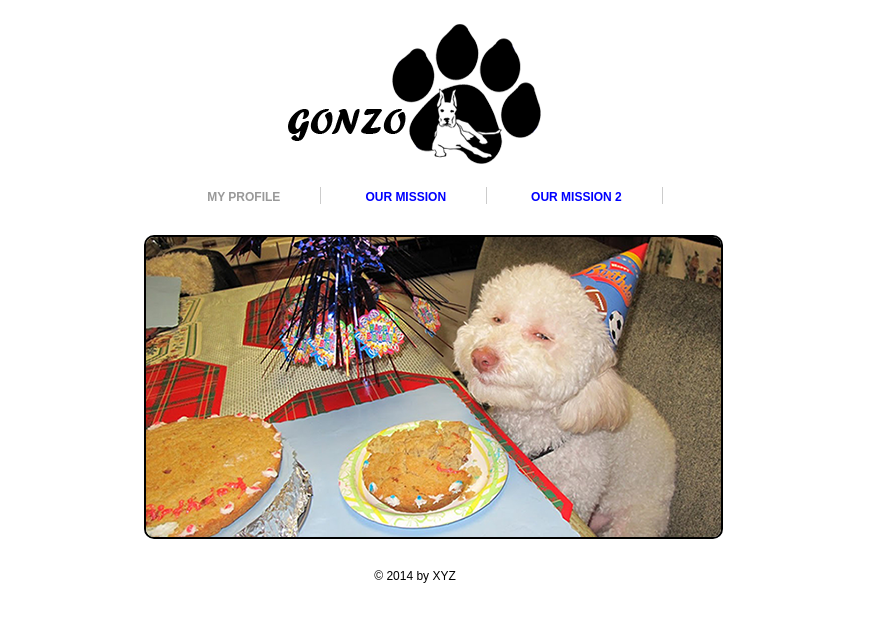
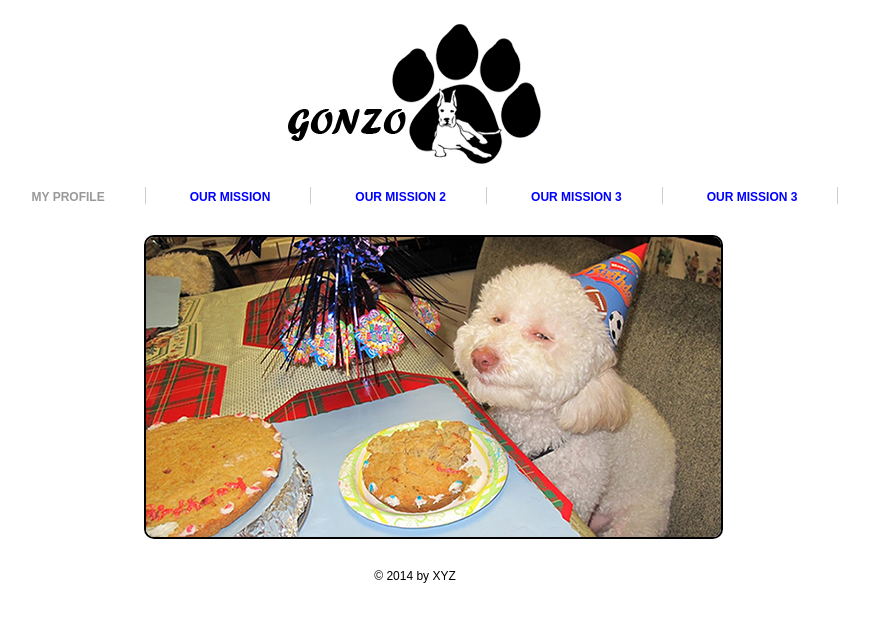
Before and after one commit to ahmaj/dogs, a plain HTML site: page index.html in a window 1280 px wide. Shown: the whole page, without its empty margins (225-1094 px from the left). Drawn offline with Linux system fonts and the light colour scheme.

Commit message:
4 items menu

```diff
--- a/index.html
+++ b/index.html
@@ -34,6 +34,8 @@ color : blue !important;
 			<li><a class="active" href="index.html">MY Profile</a></li>
 			<li><a href="mission.html" class="abc">OUR MISSION</a></li>
             <li><a href="mission.html" class="abc">OUR MISSION 2</a></li>
+            <li><a href="mission.html" class="abc">OUR MISSION 3</a></li>
+ <li><a href="mission.html" class="abc">OUR MISSION 3</a></li>
 		</ul>
 	</div>
 <!--==============================Navigatin Ends=============================-->
```
